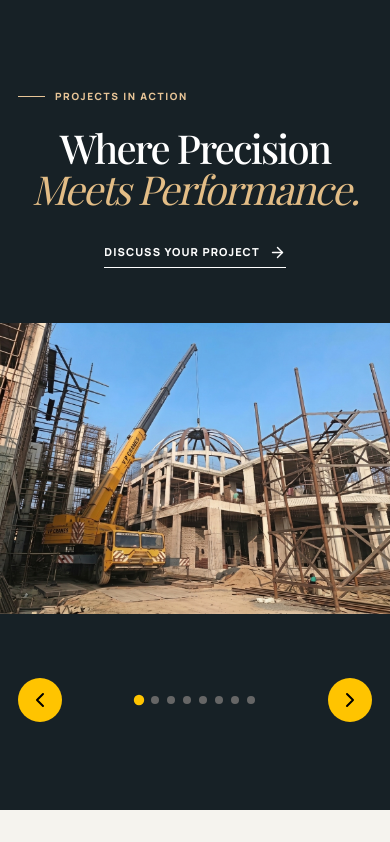
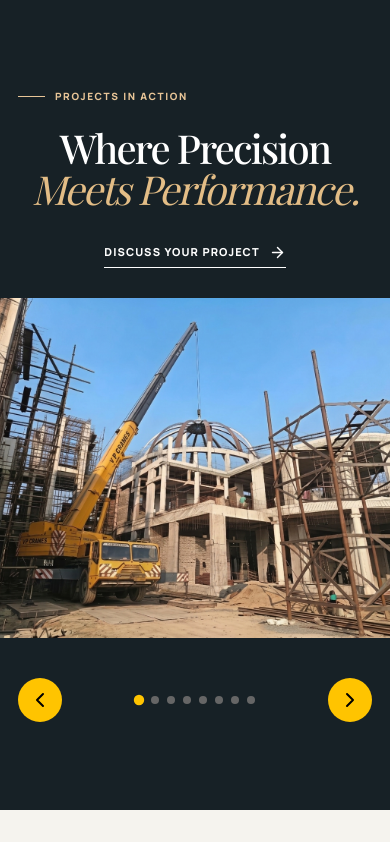
Before and after one commit to akshayjain2152/vp-cranes-corporate-website, a Next.js app: page / in a window 390 px wide. Shown: the part 6332-7174 px from the top of the page. Built offline with nearby package versions, Linux system fonts and the light colour scheme; a web font is replaced by a local one.

Commit message:
Adjust gallery image dimensions for mobile

```diff
--- a/app/globals.css
+++ b/app/globals.css
@@ -581,9 +581,10 @@ text-align:center;}.stats>div{display:flex;flex-direction:column;align-items:cen
 }
 
 .gallery-mobile-img{
+    display:block;
     width:100%;
-    height:auto;
-    display:block;
+    height:100%;
+    max-width:100%;
 }
 
 .gallery-mobile-image img{
```
